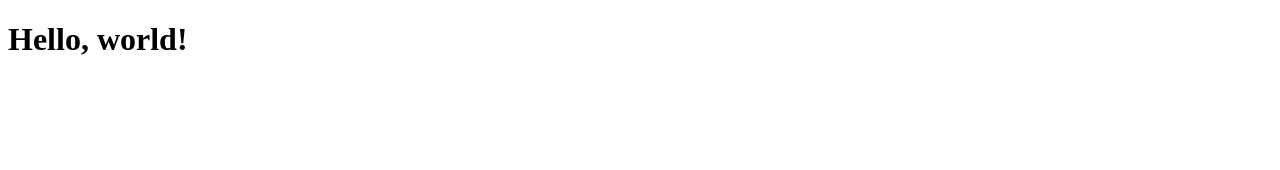
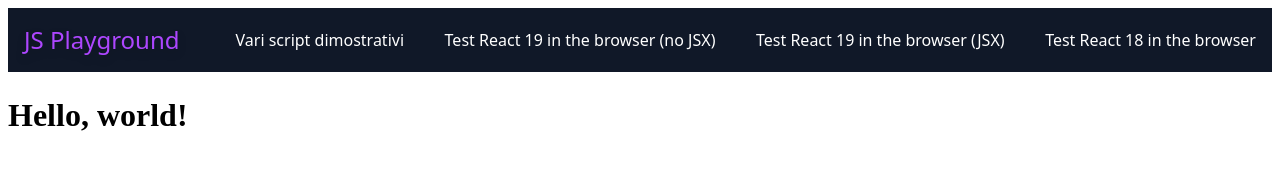
Before and after one commit to mlongano/intro-to-js, a website: page pages/react18.html in a window 1280 px wide. Drawn offline with nearby package versions, Linux system fonts and the light colour scheme.

Commit message:
feat: add header iframe to react pages for improved navigation

```diff
--- a/pages/react18.html
+++ b/pages/react18.html
@@ -10,6 +10,16 @@
     <script src="https://unpkg.com/@babel/standalone/babel.min.js"></script>
   </head>
   <body>
+    <header>
+      <iframe
+        id="header-iframe"
+        src="../components/header.html?param=this is a param&param1=this is the second param"
+        frameborder="0"
+        scrolling="no"
+        style="width: 100%; height: 4rem; border: none; overflow: hidden"
+      >
+      </iframe>
+    </header>
     <div id="root"></div>
     <script type="text/babel">
       function MyApp() {
```
Also changed, not shown: pages/react19-jsx.html (+10 -0 lines), pages/react19-no-jsx.html (+10 -0 lines).
